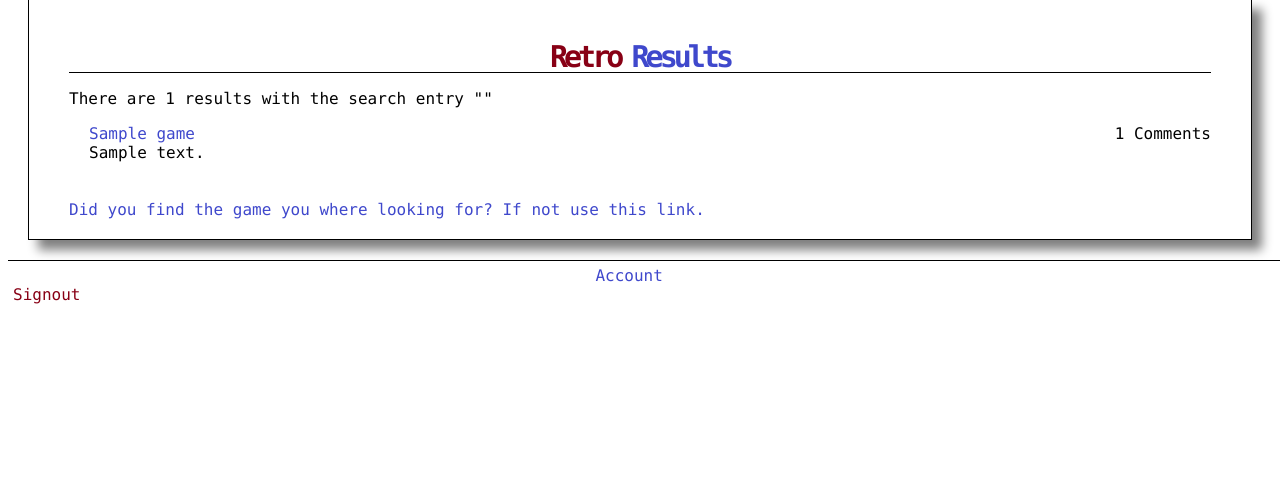
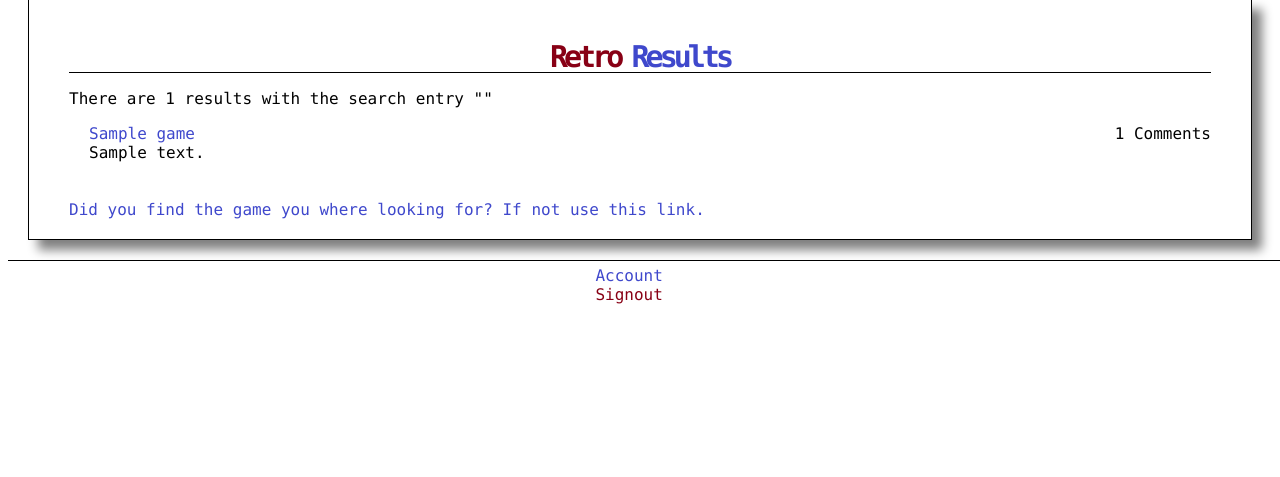
Before and after one commit to Code-Institute-Submissions/roy-finch-data-centric-webpage_SepResub, a Flask app: template templates/result.html in a window 1280 px wide. Shown: the part 70-547 px from the top of the page. Run offline with Flask 2, Linux system fonts and the light colour scheme; a user stored in the database is signed in; the template is opened without the code that fills it: most values are stand-ins (such as "Sample title", 1, 10 or a date in 2020).

Commit message:
Update the readme file

```diff
--- a/templates/base.html
+++ b/templates/base.html
@@ -31,8 +31,7 @@
         <footer>
             {% if "user_id" in session %}
                 <a class="a-none blue singout-link" href="{{ url_for('account') }}">Account</a>
-                <br>
-                <a class="a-none red signout-link" href="{{ url_for('signout') }}">Signout</a>
+                <a class="a-none red singout-link" href="{{ url_for('signout') }}">Signout</a>
             {% else %}
                 <a class="a-none login-link" href="{{ url_for('login') }}">
                     <span class="red">Login</span>
```
Also changed, not shown: README.md.
